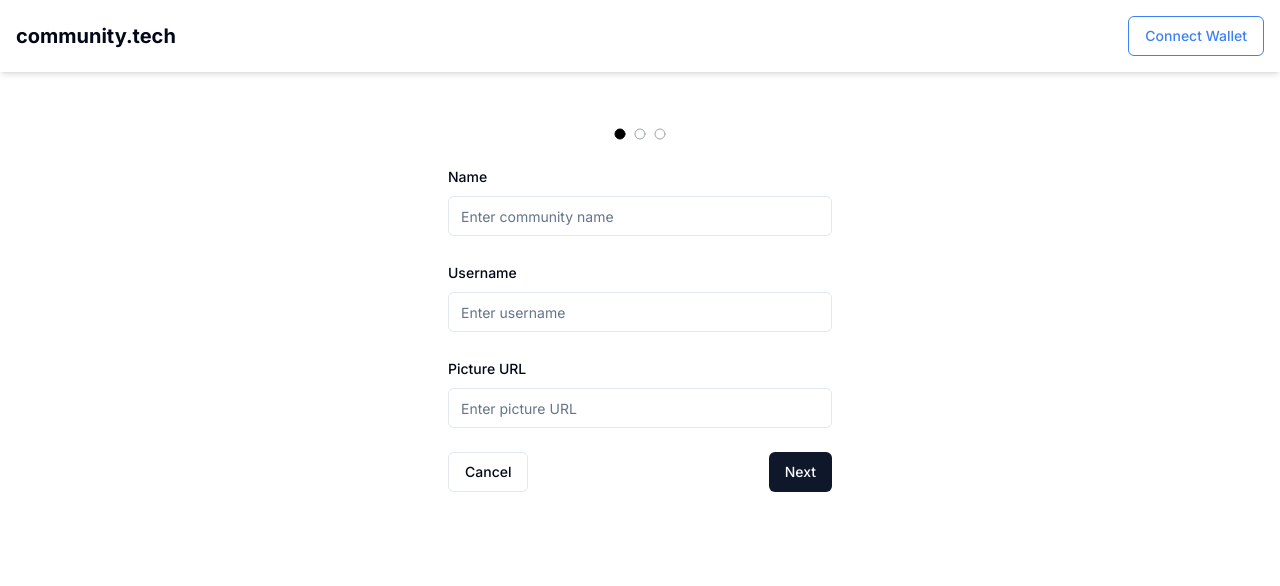
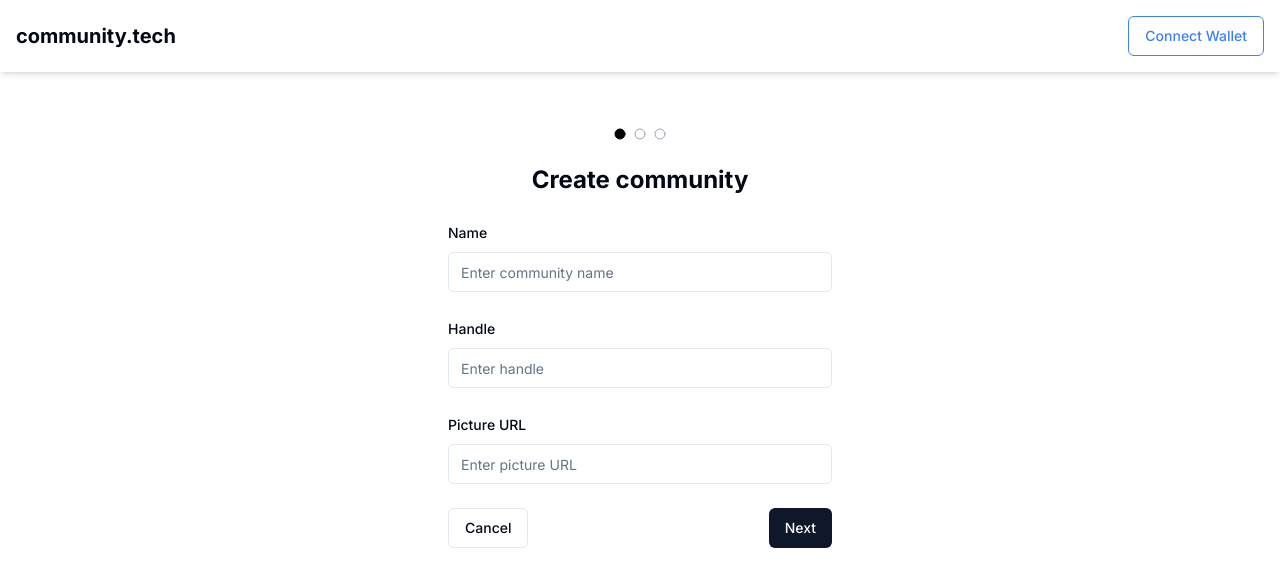
Before and after one commit to francisco-leal/community.tech, a Next.js app in the folder frontend/: page /communities/new in a window 1280 px wide. Shown: the top 586 px of the page. Built offline with nearby package versions, Linux system fonts and the light colour scheme.

Commit message:
Small copy tweaks

```diff
--- a/frontend/app/communities/new/page.tsx
+++ b/frontend/app/communities/new/page.tsx
@@ -31,13 +31,14 @@ export default function NewCommunity() {
 
   const firstStep = () => {
     return <>
+      <div className="text-center text-2xl font-bold mb-4">Create community</div>
       <div className="space-y-2">
         <Label htmlFor="name">Name</Label>
         <Input id="name" placeholder="Enter community name" required />
       </div>
       <div className="space-y-2">
-        <Label htmlFor="username">Username</Label>
-        <Input id="username" placeholder="Enter username" required />
+        <Label htmlFor="username">Handle</Label>
+        <Input id="handle" placeholder="Enter handle" required />
       </div>
       <div className="space-y-2">
         <Label htmlFor="picture">Picture URL</Label>
@@ -52,7 +53,7 @@ export default function NewCommunity() {
 
   const secondStep = () => {
     return <>
-      <div className="text-center text-2xl font-bold mb-4">Simple Title</div>
+      <div className="text-center text-2xl font-bold mb-4">Create community</div>
       <div className="mb-4 p-4 bg-green-100 rounded-lg">
         <p className="font-semibold">Your community's SAFE wallet has been created. The address is:</p>
         <code className="block mt-2 text-sm bg-gray-200 rounded p-2">
@@ -75,13 +76,11 @@ export default function NewCommunity() {
 
   const thirdStep = () => {
     return <>
-      <div className="text-center text-2xl font-bold mb-4">Simple Title</div>
       <div className="mb-4 p-4 rounded-lg">
         <p className="font-semibold text-xl">Congratulations! 🎉 Your community has been created.</p>
         <p className="mt-4">As the owner of the community, you hold the first key</p>
       </div>
-        <div className="flex justify-between">
-          <Button variant="outline" onClick={previousStep}>Back</Button>
+      <div className="flex justify-center">
         <Button onClick={finish}>Configure Telegram</Button>
       </div>
     </>
```
Lines whose indentation alone changed are shown as unchanged.
